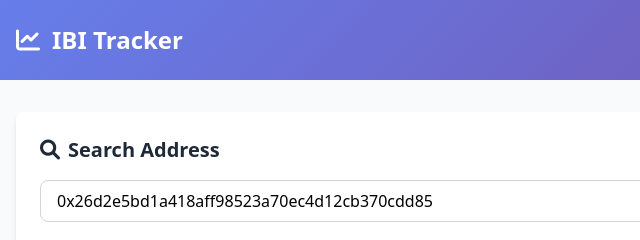
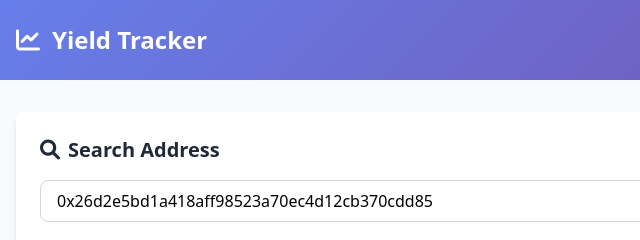
Before and after one commit to GabrielaCA88/ibitracker, a plain HTML site: page frontend/index.html in a window 1280 px wide. Shown: the top 240 px of the page, 0-640 px from the left. Drawn offline with nearby package versions, Linux system fonts and the light colour scheme.

Commit message:
Update title from IBI Tracker to Yield Tracker

```diff
--- a/frontend/index.html
+++ b/frontend/index.html
@@ -44,7 +44,7 @@
             <div class="flex items-center justify-between">
                 <div class="flex items-center space-x-3">
                     <i class="fas fa-chart-line text-2xl"></i>
-                    <h1 class="text-2xl font-bold">IBI Tracker</h1>
+                    <h1 class="text-2xl font-bold">Yield Tracker</h1>
                 </div>
                 <div class="flex items-center space-x-4">
                     <span class="text-sm opacity-90">Token Balance Dashboard</span>
```
